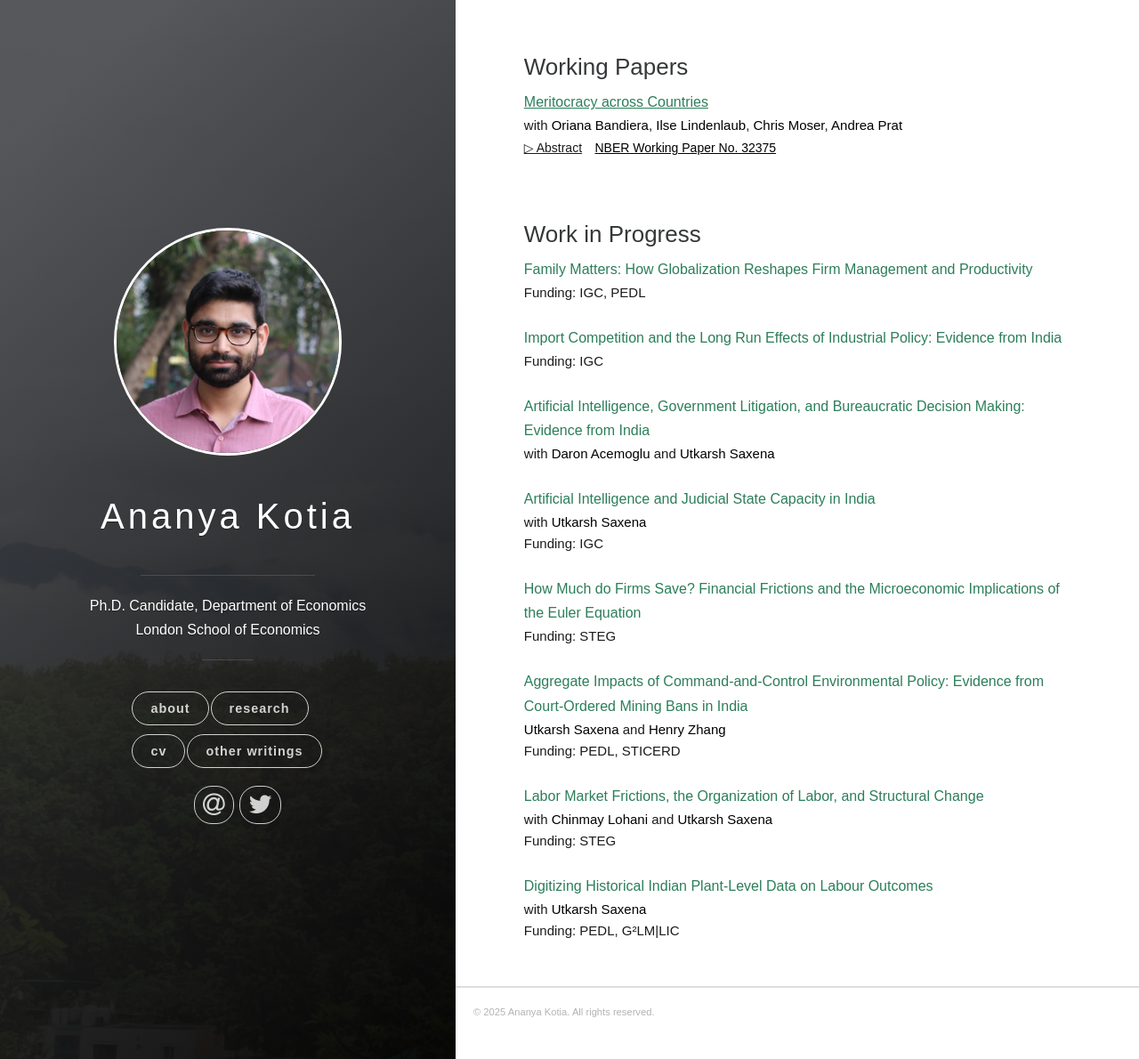
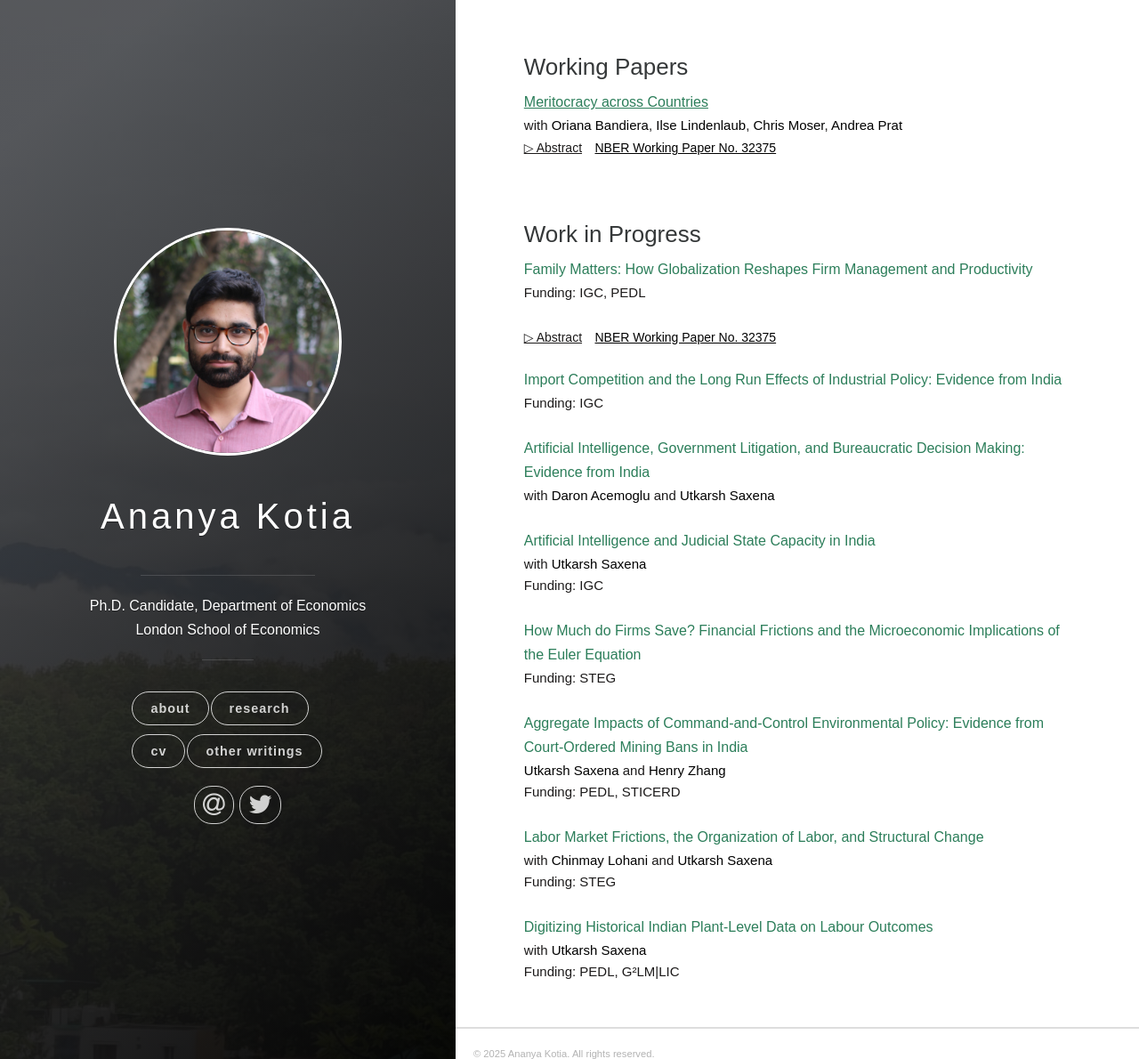
Before and after one commit to ananyakotia/ananyakotia.github.io, a Jekyll site: the page built from _posts/2018-06-13-research.markdown, in a window 1280 px wide and 1190 px high. Shown: the whole window at 89% size. Built offline with Jekyll 4.4.1, drawn with Linux system fonts in a browser that asks for light colours; nearby versions of some CDN libraries; some web fonts are replaced; a style sheet for code colours, icons or effects is not loaded.

Commit message:
Update 2018-06-13-research.markdown

```diff
--- a/_posts/2018-06-13-research.markdown
+++ b/_posts/2018-06-13-research.markdown
@@ -28,7 +28,14 @@ tags: [jekyll]
 	<li style="margin-top: -20px;font-size: 15px;">Funding: IGC, PEDL </li>
 </ul>
 <div style="height:25px;font-size:25px;">&nbsp;</div>
-
+<ul class="no-bullets">
+	<li><span class="abstract-toggle" data-abstract-id="FamilyFirms_abstract">▷ Abstract</span>
+    <a href="https://www.nber.org/papers/w32375" target="blank" style="font-size: 14px;"> <u>NBER Working Paper No. 32375 </u> </a>
+	</li>
+</ul>
+<div id="FamilyFirms_abstract" class="abstract" style="max-height: 0;">
+    <h6>How does globalization affect firm management and productivity? I investigate this question using a product-specific import competition shock in India, focusing on family-managed firms-- the predominant form of corporate governance in many developing countries. Utilizing a novel manager-firm matched administrative dataset, I analyze tenure records and family ties of over 6 million company directors. Employing an event-study approach, I find that firms exposed to increased import competition are more likely to replace family managers with professional executives, resulting in productivity improvements. To evaluate the aggregate implications, I construct a model of industrial equilibrium where family firms balance non-pecuniary private benefits of family management against potential higher profits achievable through professional management. Consistent with empirical findings, the model predicts that import competition drives the least productive family firms to adopt professional management to avoid exit. These results underscore managerial restructuring as a critical mechanism linking competition to productivity gains. </h6>
+</div>
 
 <a href= "" style="color:#2c7e5a;font-weight: 500;">Import Competition and the Long Run Effects of Industrial Policy: Evidence from India  </a>
 <ul class="no-bullets">
```
